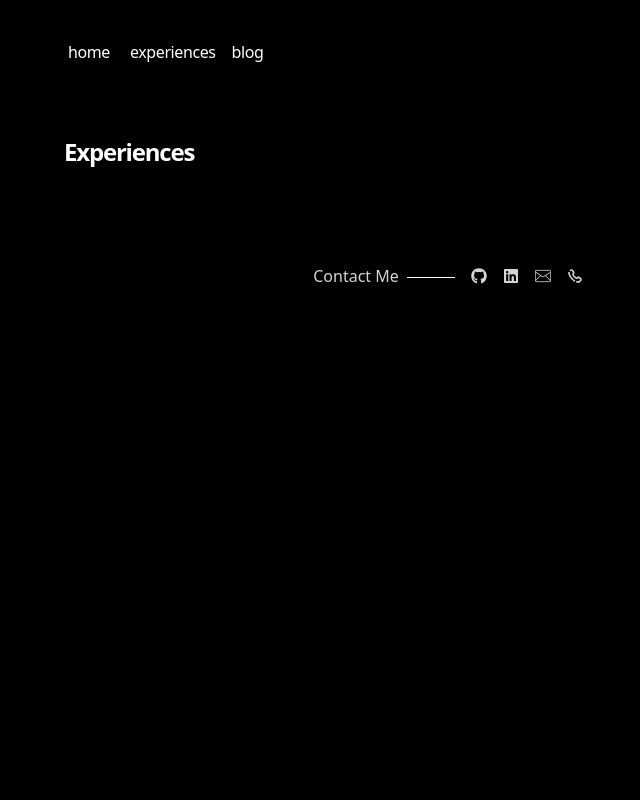
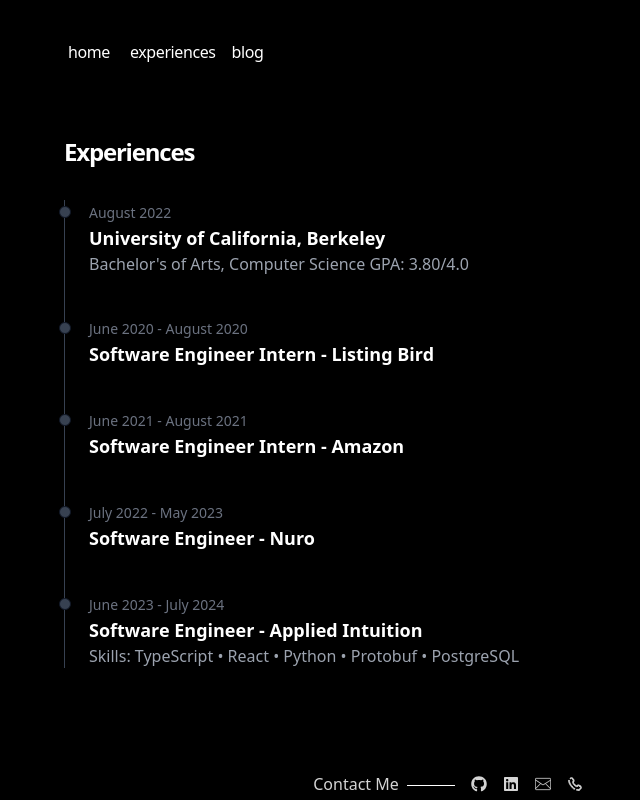
Before and after one commit to josephyu11600/josephyu11600.github.io, a Next.js app: page /experiences in a window 1280 px wide. Shown: the whole page, without its empty margins (192-832 px from the left). Built offline with nearby package versions, Linux system fonts and the light colour scheme.

Commit message:
Add experience timeline component

```diff
--- /dev/null
+++ b/app/components/ExperienceTimeline.tsx
@@ -0,0 +1,51 @@
+import { Timeline } from 'flowbite-react';
+import { ExperienceItem } from 'app/components/ExperienceItem';
+import type { Experience } from 'app/components/ExperienceItem';
+
+const experiences: Experience[] = [
+	{
+		date: 'August 2022',
+		title: 'University of California, Berkeley',
+		description: "Bachelor's of Arts, Computer Science \n GPA: 3.80/4.0",
+	},
+	{
+		date: 'June 2020 - August 2020',
+		title: 'Software Engineer Intern - Listing Bird',
+		description: '',
+	},
+	{
+		date: 'June 2021 - August 2021',
+		title: 'Software Engineer Intern - Amazon',
+		description: '',
+	},
+	{
+		date: 'July 2022 - May 2023',
+		title: 'Software Engineer - Nuro',
+		description: '',
+	},
+	{
+		date: 'June 2023 - July 2024',
+		title: 'Software Engineer - Applied Intuition',
+		description:
+			'Skills: TypeScript • React • Python • Protobuf • PostgreSQL',
+	},
+];
+
+const ExperienceTimeline = (): JSX.Element => {
+	return (
+		<Timeline>
+			{experiences.map((currentExperience: Experience): JSX.Element => {
+				const { date, title, description } = currentExperience;
+				return (
+					<ExperienceItem
+						date={date}
+						title={title}
+						description={description}
+					/>
+				);
+			})}
+		</Timeline>
+	);
+};
+
+export default ExperienceTimeline;
--- a/app/experiences/page.tsx
+++ b/app/experiences/page.tsx
@@ -1,14 +1,4 @@
-import {
-	Timeline,
-	TimelineItem,
-	Button,
-	TimelinePoint,
-	TimelineContent,
-	TimelineTime,
-	TimelineTitle,
-	TimelineBody,
-} from 'flowbite-react';
-import { HiArrowNarrowRight } from 'react-icons/hi';
+import ExperienceTimeline from 'app/components/ExperienceTimeline';
 
 export default function Page() {
 	return (
@@ -16,6 +6,7 @@
 			<h1 className="font-semibold text-2xl mb-8 tracking-tighter">
 				Experiences
 			</h1>
+			<ExperienceTimeline />
 		</section>
 	);
 }
```
